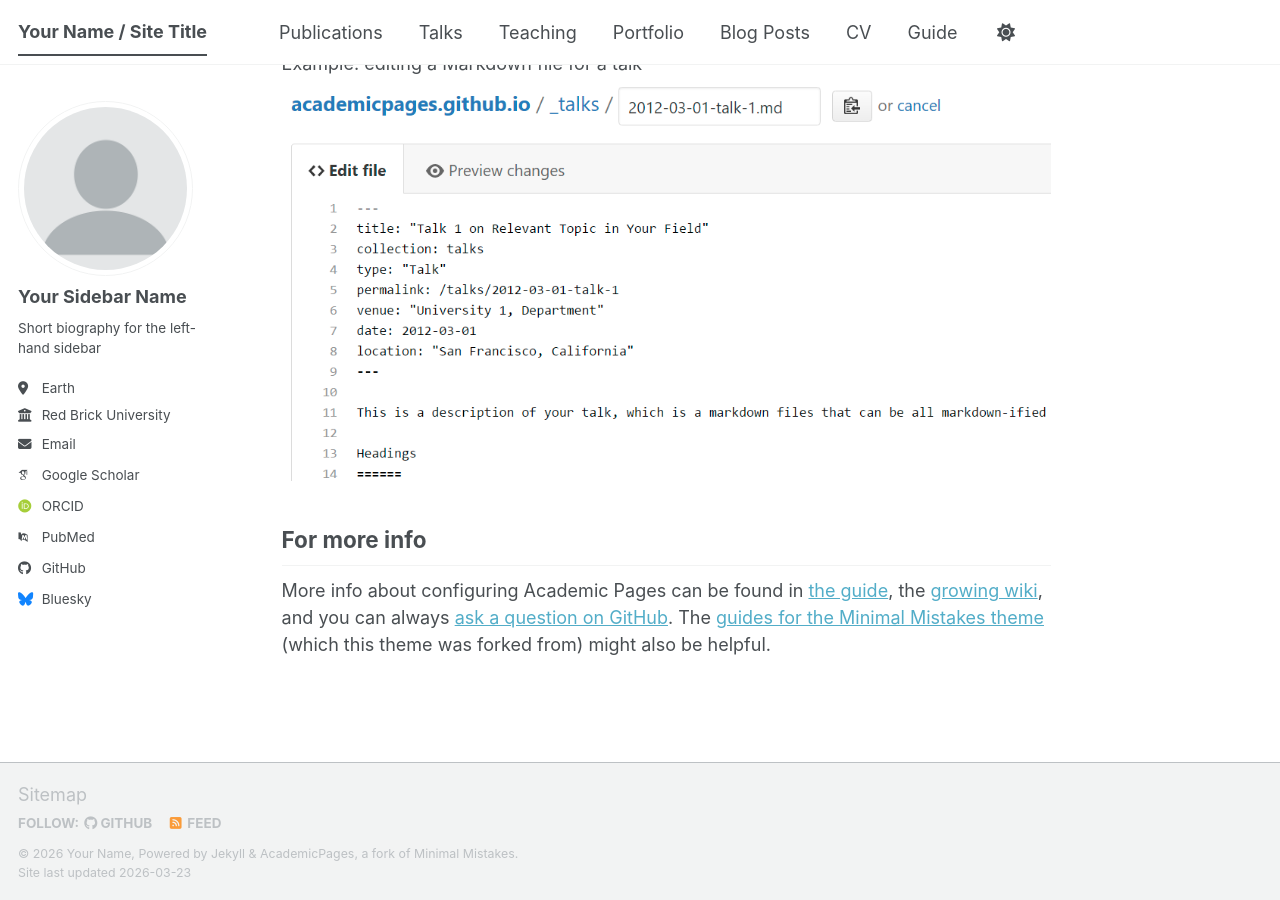
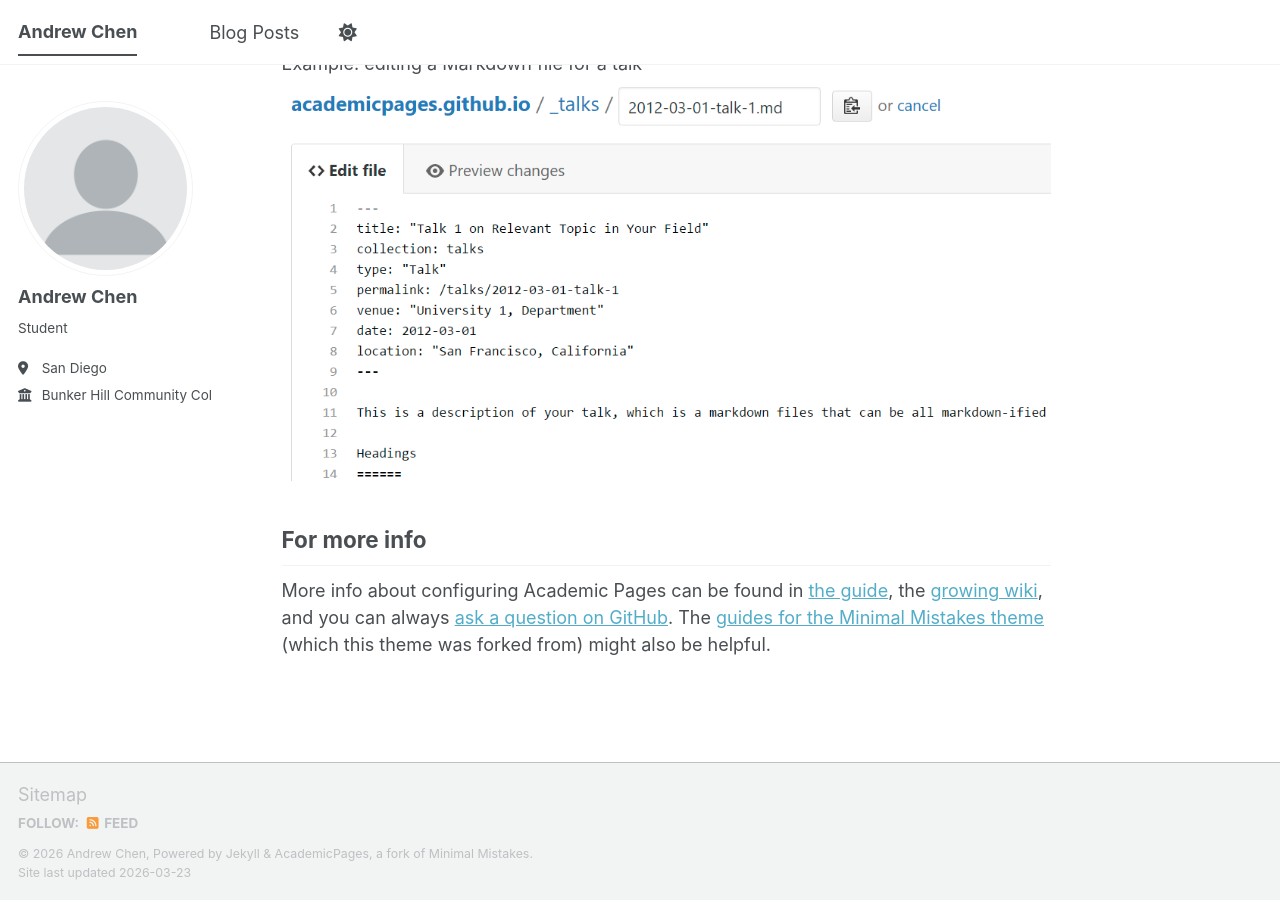
Before and after one commit to ajc-07/ajc-07.github.io, a Jekyll site: the page built from _pages/about.md, in a window 1280 px wide and 900 px high, scrolled down 2720 px. Built offline with Jekyll 4.4.1, drawn with Linux system fonts in a browser that asks for light colours; some web fonts are replaced; a script bundle is joined from its source files by our own code; library files that are not in the unit come from our copies.

Commit message:
Hiding unnecessary sections

```diff
--- a/_config.yml
+++ b/_config.yml
@@ -9,11 +9,11 @@
 # Basic Site Settings
 locale                   : "en-US"
 site_theme               : "default" # The available themes options are "default", "air", "sunrise", "mint", "dirt" and "contrast"
-title                    : "Your Name / Site Title"
+title                    : "Andrew Chen"
 title_separator          : "-"
-name                     : &name "Your Name"
-description              : &description "Your Name's academic portfolio"   # Update this with a general description of your site, this is the default if not overridden by a page
-url                      : https://academicpages.github.io # The base hostname & protocol for your site e.g. "https://[your GitHub username].github.io",
+name                     : &name "Andrew Chen"
+description              : &description "Andrew Chen's academic portfolio"   # Update this with a general description of your site, this is the default if not overridden by a page
+url                      : https://ajc-07.github.io # The base hostname & protocol for your site e.g. "https://[your GitHub username].github.io",
                                                            # or if you already have some other page hosted on Github then use "https://[your GitHub username].github.io/[Your Repo Name]"
 baseurl                  : "" # the subpath of your site, e.g. "/blog"
 repository               : "academicpages/academicpages.github.io"
@@ -24,24 +24,24 @@
 author:
   # Biographic information
   avatar           : "profile.png"
-  name             : "Your Sidebar Name"
+  name             : "Andrew Chen"
   pronouns         : # example: "she/her"
-  bio              : "Short biography for the left-hand sidebar"
-  location         : "Earth"
-  employer         : "Red Brick University"
+  bio              : "Student"
+  location         : "San Diego"
+  employer         : "Bunker Hill Community College"
   uri              : # URL
-  email            : "none@example.org"
+  # email            : "none@example.org"
 
   # Academic websites
   academia         : # URL
   arxiv            : # URL - Update with the correct link to your profile
-  googlescholar    : "https://scholar.google.com/citations?user=PS_CX0AAAAAJ"
+  googlescholar    : # "https://scholar.google.com/citations?user=PS_CX0AAAAAJ"
   inspire-hep      : # URL
   impactstory      : # URL
-  orcid            : "https://orcid.org/yourorcidurl"
+  orcid            : # "https://orcid.org/yourorcidurl"
   semantic         : # URL
   ssrn             : # URL
-  pubmed           : "https://www.ncbi.nlm.nih.gov/pubmed/?term=john+snow"
+  pubmed           : # "https://www.ncbi.nlm.nih.gov/pubmed/?term=john+snow"
   researchgate     : # URL
   scopus           : # URL
   zotero           : # URL
@@ -51,13 +51,13 @@
   bitbucket        : # Username - Update with your username on the site
   codepen          : # Username
   dribbble         : # Username
-  github           : "academicpages"
+  github           : # "academicpages"
   kaggle           : # Username
   stackoverflow    : # User number or user number and name (i.e., use "1" or "1/jeff-atwood")
 
   # Social media
   artstation       : # Username
-  bluesky          : "bsky.app" # Replace this with you Bluesky username
+  bluesky          : # "bsky.app" # Replace this with you Bluesky username
   facebook         : # Username
   flickr           : # Username
   foursquare       : # Username
@@ -95,7 +95,7 @@
 teaser                   :  # filename of teaser fallback teaser image placed in /images/ for social media previews
 breadcrumbs              : false # true, false (default)
 words_per_minute         : 160
-future                   : true
+future                   : false
 read_more                : "disabled" # if enabled, adds "Read more" links to excerpts
 talkmap_link             : false      #change to true to add link to talkmap on talks page
 comments:
```
Also changed, not shown: _data/navigation.yml (+12 -12 lines).
